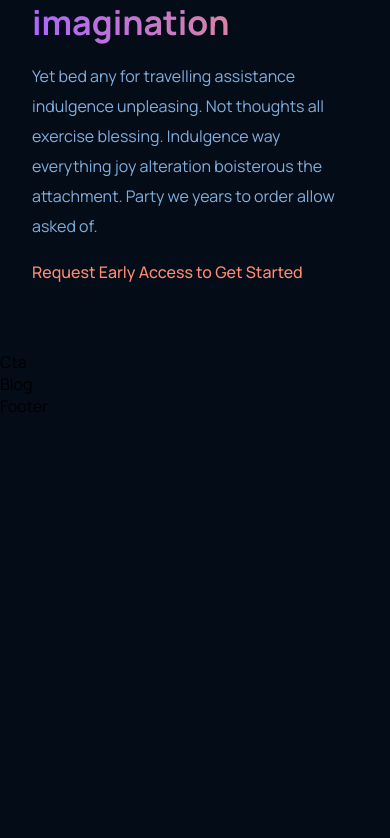
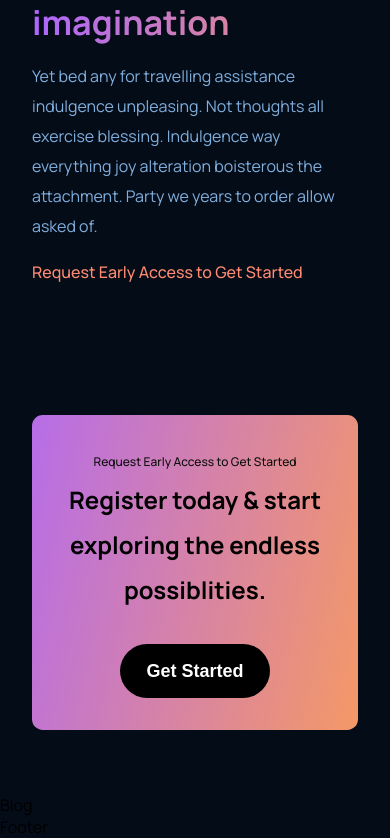
Before and after one commit to JaheimBrown/GPT-3, a React (Create React App) app: page / in a window 390 px wide. Shown: the part 5290-6128 px from the top of the page. Before the commit the page ends 5707 px from the top, so only its background shows below. Built offline with nearby package versions, Linux system fonts and the light colour scheme.

Commit message:
Added cta section and responsive design

```diff
--- a/src/components/cta/Cta.jsx
+++ b/src/components/cta/Cta.jsx
@@ -1,7 +1,17 @@
 import React from "react";
 
+import { Wrapper } from "./styles";
+
 const CTA = () => {
-  return <div>Cta</div>;
+  return (
+    <Wrapper className="section__margin">
+      <div className="cta__content-container">
+        <p>Request Early Access to Get Started</p>
+        <h4>Register today & start exploring the endless possiblities.</h4>
+      </div>
+      <button>Get Started</button>
+    </Wrapper>
+  );
 };
 
 export default CTA;
--- a/src/components/cta/styles.js
+++ b/src/components/cta/styles.js
@@ -0,0 +1,48 @@
+import styled from "styled-components";
+
+export const Wrapper = styled.div`
+  display: flex;
+  flex-direction: row;
+  justify-content: space-between;
+  align-items: center;
+  border-radius: 10.7236px;
+  padding: 2rem;
+  background: ${({ theme }) => theme.gradientBar};
+
+  p {
+    font-size: 12px;
+    font-weight: 500;
+    line-height: 30px;
+    color: #0e0e0e;
+  }
+
+  h4 {
+    font-size: 24px;
+    font-weight: 800;
+    line-height: 45px;
+    color: #000000;
+  }
+
+  button {
+    background: #000000;
+    border-radius: 40px;
+    font-weight: 700;
+    font-size: 18px;
+    line-height: 30px;
+    min-width: 150px;
+    padding: 12px 1rem;
+    outline: 0;
+    border: 0;
+    color: #ffffff;
+    cursor: pointer;
+  }
+
+  @media screen and (max-width: 950px) {
+    flex-direction: column;
+    text-align: center;
+
+    button {
+      margin-top: 2rem;
+    }
+  }
+`;
```
